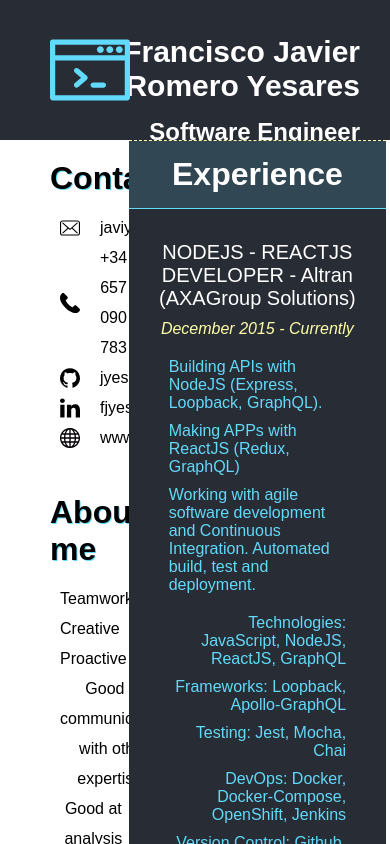
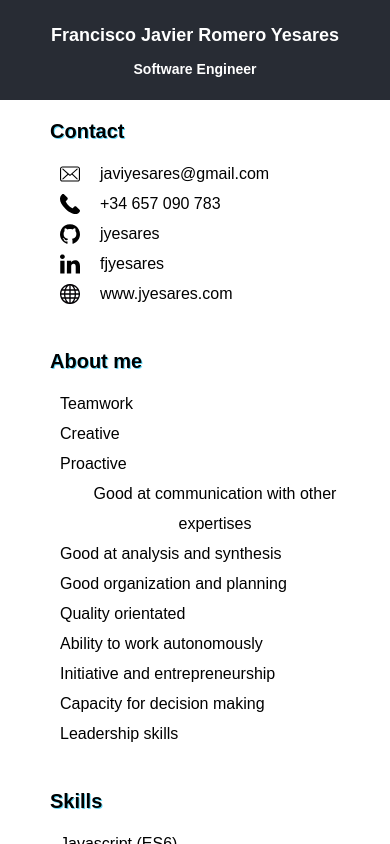
Before and after one commit to jyesares/cv, a React (Create React App) app: page / in a window 390 px wide. Shown: the top 844 px of the page. Built offline with nearby package versions, Linux system fonts and the light colour scheme.

Commit message:
:bug: fix mobile version

```diff
--- a/src/App.css
+++ b/src/App.css
@@ -67,3 +67,32 @@ a {
   text-decoration: none;
   color: #000;
 }
+
+@media (max-width: 1080px) {
+  .Sections,
+  .Sections .Info,
+  .Sections .Blocks {
+    flex-direction: column;
+    width: 100%;
+  }
+
+  .App-header {
+    background-color: #282c34;
+    height: 80px;
+    padding: 10px;
+    color: white;
+    text-align: center;
+  }
+
+  .App-header h2 {
+    font-size: 18px;
+  }
+
+  .App-header h3 {
+    font-size: 14px;
+  }
+
+  .App-logo {
+    display: none;
+  }
+}
--- a/src/App.js
+++ b/src/App.js
@@ -1,5 +1,4 @@
 import React, { Component } from "react";
-import logo from "./logo.svg";
 import "./App.css";
 import data from "./data";
 
@@ -29,6 +28,7 @@ class App extends Component {
             <div className="BlockTitle">Experience</div>
             {data.blocks.experience.map((block, i) => (
               <Block
+                key={i}
                 title={block.title}
                 date={block.date}
                 description={block.description}
@@ -38,6 +38,7 @@ class App extends Component {
             <div className="BlockTitle">Education</div>
             {data.blocks.education.map((block, i) => (
               <Block
+                key={i}
                 title={block.title}
                 subtitle={block.subtitle}
                 date={block.date}
--- a/src/components/Skill.css
+++ b/src/components/Skill.css
@@ -29,3 +29,13 @@
   height: 20px;
   margin-right: 20px;
 }
+
+@media (max-width: 1080px) {
+  .SkillTitle {
+    font-weight: 600;
+    font-size: 20px;
+    text-align: left;
+    padding: 0 30px;
+    text-shadow: 1px 1px #61dafb;
+  }
+}
--- a/src/components/Skill.js
+++ b/src/components/Skill.js
@@ -10,7 +10,7 @@ export default ({ title, children }) => (
         <li key={i} className="ListElement">
           {child.length === 2 ? (
             <div className="Icon">
-              <img src={`${child[1]}.svg`} />
+              <img alt={child[1]} src={`${child[1]}.svg`} />
               {child[0]}
             </div>
           ) : (
```
Also changed, not shown: src/helpers/index.js (added, +8 -0 lines), 1 other file (tests, documents, lock files or other folders).
